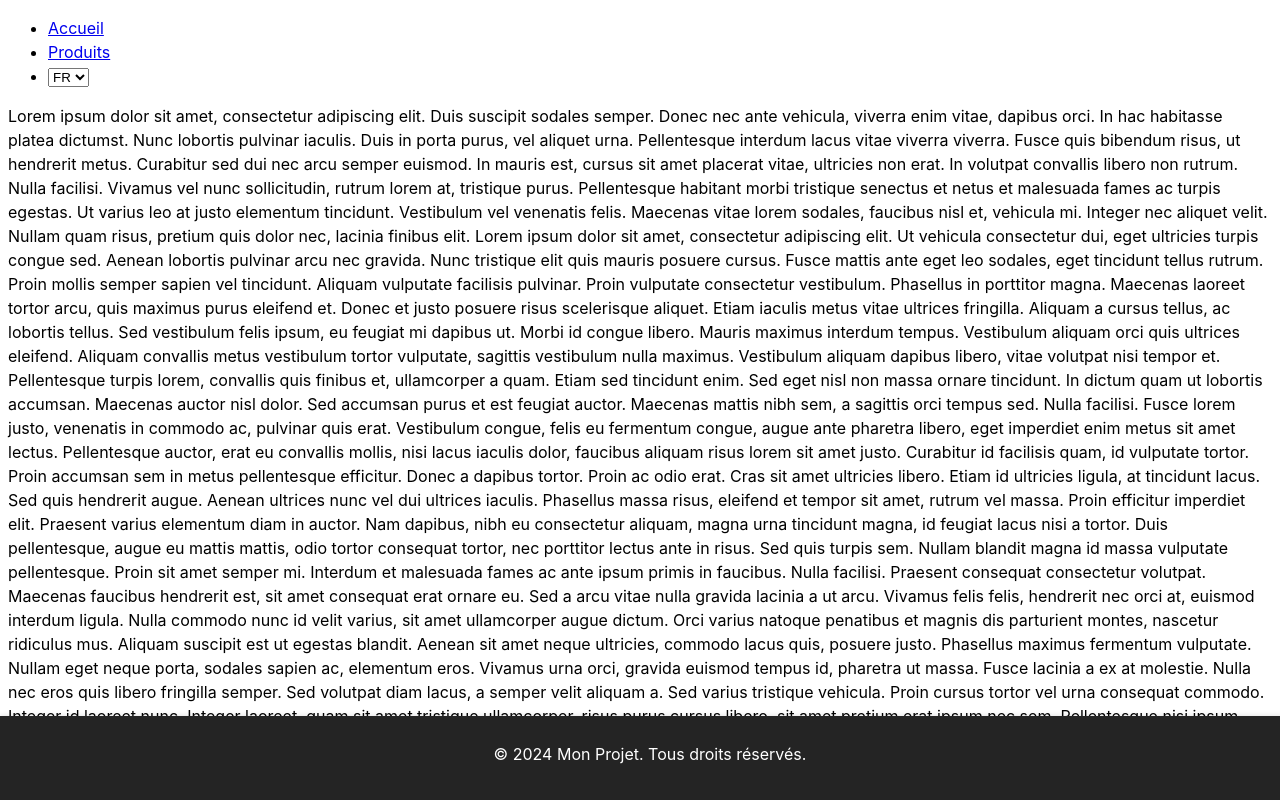
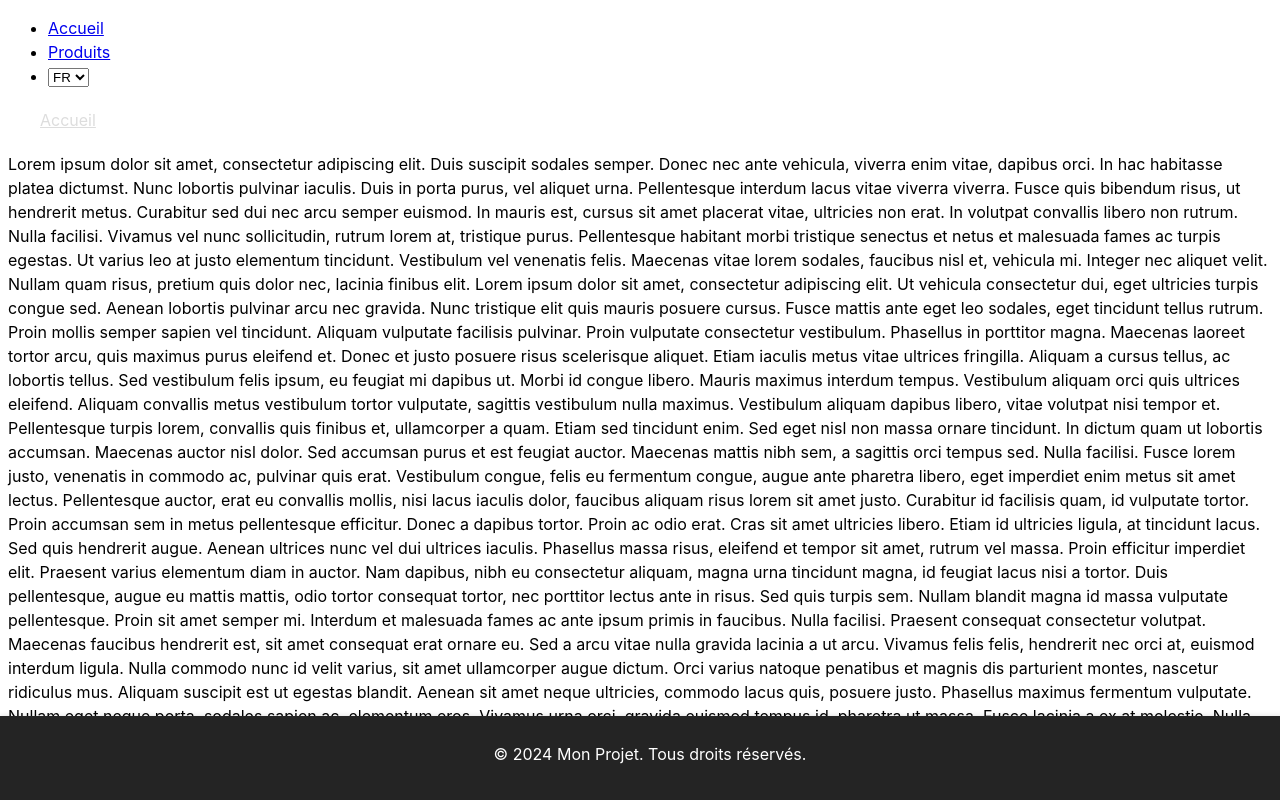
Before and after one commit to thomasperrein/vinocolor, a React (Vite) app in the folder frontend/: page / in a window 1280 px wide. Shown: the top 800 px of the page. Built offline with nearby package versions, Linux system fonts and the light colour scheme; what medusa-react would draw is missing.

Commit message:
feat: add breadcrumb

```diff
--- a/frontend/public/translations/en/translations.json
+++ b/frontend/public/translations/en/translations.json
@@ -8,5 +8,10 @@
     "privacy-policy": {
         "name": "Privacy Policy",
         "content": "This Privacy Policy describes how your personal information is collected, used, and shared when you visit or make a purchase from vinocolor.com (the 'Site')."
+    },
+    "breadcrumbs": {
+        "home": "Home",
+        "products": "Products",
+        "privacy_policy": "Privacy Policy"
     }
 }
--- a/frontend/public/translations/fr/translations.json
+++ b/frontend/public/translations/fr/translations.json
@@ -6,7 +6,12 @@
         "name": "Produits"
     },
     "privacy-policy": {
-        "name": "Politique de vie privée",
+        "name": "Politique de confidentialité",
         "content": "Cette politique de confidentialité décrit comment vos informations personnelles sont collectées, utilisées et partagées lorsque vous visitez ou effectuez un achat sur vinocolor.com (le 'Site')."
+    },
+    "breadcrumbs": {
+        "home": "Accueil",
+        "products": "Produits",
+        "privacy_policy": "Politique de confidentialité"
     }
 }
--- a/frontend/src/App.tsx
+++ b/frontend/src/App.tsx
@@ -1,13 +1,11 @@
 import { QueryClient } from "@tanstack/react-query";
 import { MedusaProvider } from "medusa-react";
 import { BrowserRouter, Routes, Route } from "react-router-dom";
-import Products from "./Products";
 import i18next from "i18next";
 import { initReactI18next } from "react-i18next";
 import Backend from "i18next-http-backend";
-import Landing from "./components/Landing";
 import Layout from "./components/Layout";
-import PrivacyPolicy from "./components/PrivacyPolicy";
+import { listPathElement } from "./utils/listPathElement";
 
 i18next
   .use(initReactI18next)
@@ -30,9 +28,10 @@ const App = () => {
       <BrowserRouter>
         <Layout>
           <Routes>
-            <Route path="/" element={<Landing />} />
-            <Route path="/products" element={<Products />} />
-            <Route path="/privacy-policy" element={<PrivacyPolicy />} />
+            {listPathElement.map(({ path, element }) => (
+              <Route key={path} path={path} element={element} />
+            ))}
+            ;
           </Routes>
         </Layout>
       </BrowserRouter>
--- /dev/null
+++ b/frontend/src/components/Breadcrumbs.css
@@ -0,0 +1,18 @@
+.breadcrumbs {
+  max-width: 1200px;
+  margin: 20px auto;
+}
+.breadcrumbs > *{
+  display: inline-block;
+  margin-right: 10px;
+}
+.breadcrumbs .crumb:after {
+  content: '>';
+  margin-left: 10px;
+}
+.breadcrumbs .crumb:last-child:after {
+  display: none;
+}
+.breadcrumbs .crumb a {
+  color: #ddd;
+}
--- /dev/null
+++ b/frontend/src/components/Breadcrumbs.tsx
@@ -0,0 +1,39 @@
+import { useLocation, Link } from "react-router-dom";
+import "./Breadcrumbs.css";
+import { useTranslation } from "react-i18next";
+import { breadcrumbMapping } from "../utils/breadcrumbMapping";
+
+export default function Breadcrumbs() {
+  const location = useLocation();
+  const { t } = useTranslation("common", { useSuspense: false });
+
+  let currentLink = "";
+
+  const crumbs = location.pathname
+    .split("/")
+    .filter((crumb) => crumb !== "")
+    .map((crumb) => {
+      currentLink += `/${crumb}`;
+      const translationKey = breadcrumbMapping[currentLink] || crumb;
+
+      const translatedCrumb =
+        t(translationKey) !== translationKey
+          ? t(translationKey)
+          : crumb.charAt(0).toUpperCase() + crumb.slice(1);
+
+      return (
+        <div className="crumb" key={currentLink}>
+          <Link to={currentLink}>{translatedCrumb}</Link>
+        </div>
+      );
+    });
+
+  return (
+    <div className="breadcrumbs">
+      <div className="crumb">
+        <Link to="/">{t(breadcrumbMapping["/"])}</Link>
+      </div>
+      {crumbs}
+    </div>
+  );
+}
--- a/frontend/src/components/NavBar.tsx
+++ b/frontend/src/components/NavBar.tsx
@@ -1,6 +1,7 @@
 import { ChangeEvent } from "react";
 import { useTranslation } from "react-i18next";
 import { Link } from "react-router-dom";
+import Breadcrumbs from "./Breadcrumbs";
 
 export default function Navbar() {
   const { t, i18n } = useTranslation("fr", { useSuspense: false });
@@ -10,6 +11,7 @@ export default function Navbar() {
   };
 
   return (
+    <header>
       <nav>
         <ul>
           <li>
@@ -30,5 +32,7 @@ export default function Navbar() {
           </li>
         </ul>
       </nav>
+      <Breadcrumbs />
+    </header>
   );
 }
--- /dev/null
+++ b/frontend/src/utils/breadcrumbMapping.ts
@@ -0,0 +1,19 @@
+import { listPathElement } from "./listPathElement";
+
+const generateTranslationKey = (path: string): string => {
+  if (path === "/") {
+    return "breadcrumbs.home";
+  }
+
+  const formattedPath = path.slice(1).replace(/-/g, "_");
+
+  return `breadcrumbs.${formattedPath}`;
+};
+
+export const breadcrumbMapping: Record<string, string> = listPathElement.reduce(
+  (acc, { path }) => {
+    acc[path] = generateTranslationKey(path);
+    return acc;
+  },
+  {} as Record<string, string>
+);
--- /dev/null
+++ b/frontend/src/utils/listPathElement.tsx
@@ -0,0 +1,9 @@
+import Landing from "../components/Landing";
+import Products from "../Products";
+import PrivacyPolicy from "../components/PrivacyPolicy";
+
+export const listPathElement = [
+  { path: "/", element: <Landing /> },
+  { path: "/products", element: <Products /> },
+  { path: "/privacy-policy", element: <PrivacyPolicy /> },
+];
```
Lines whose indentation alone changed are shown as unchanged.
